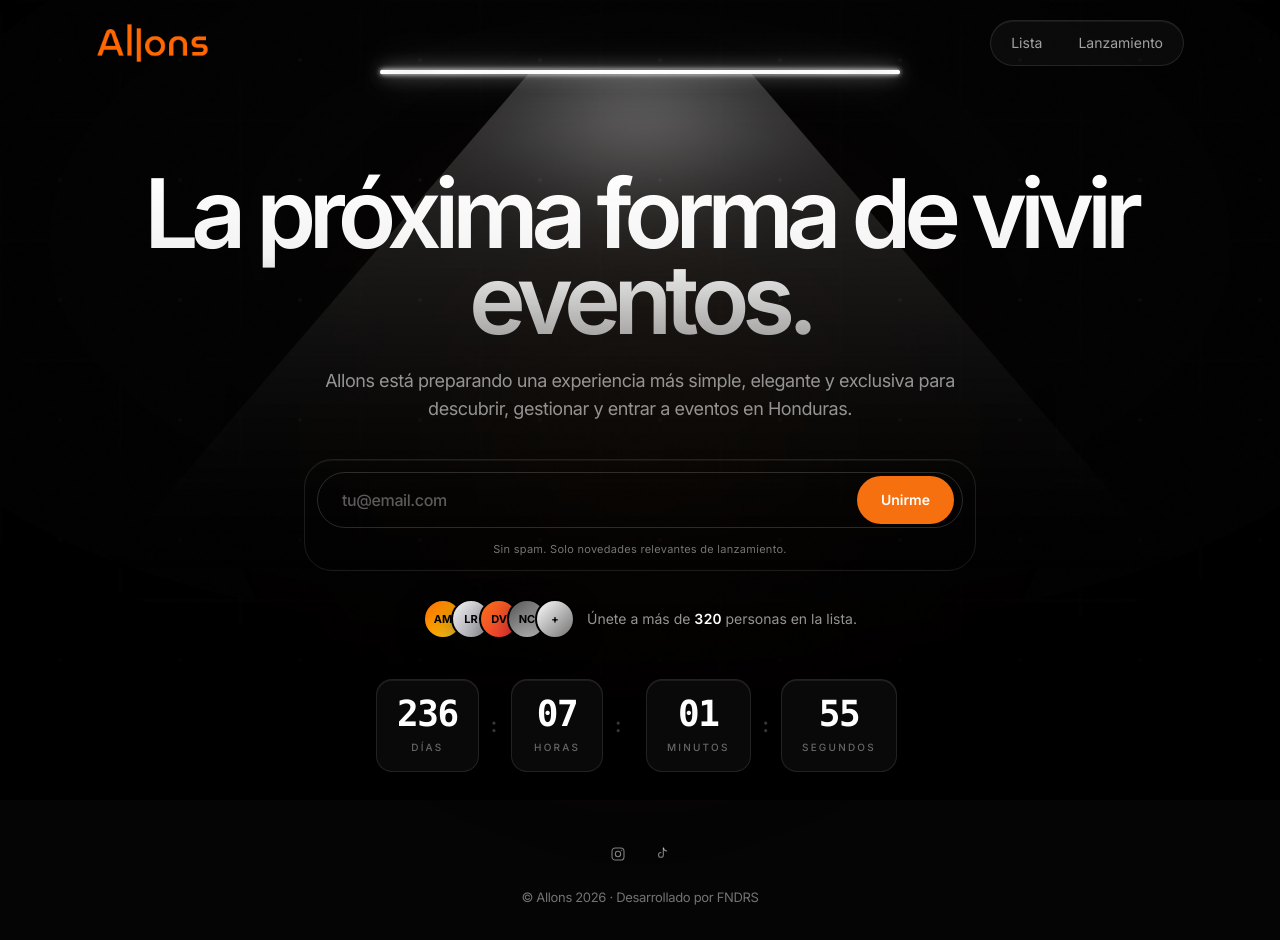
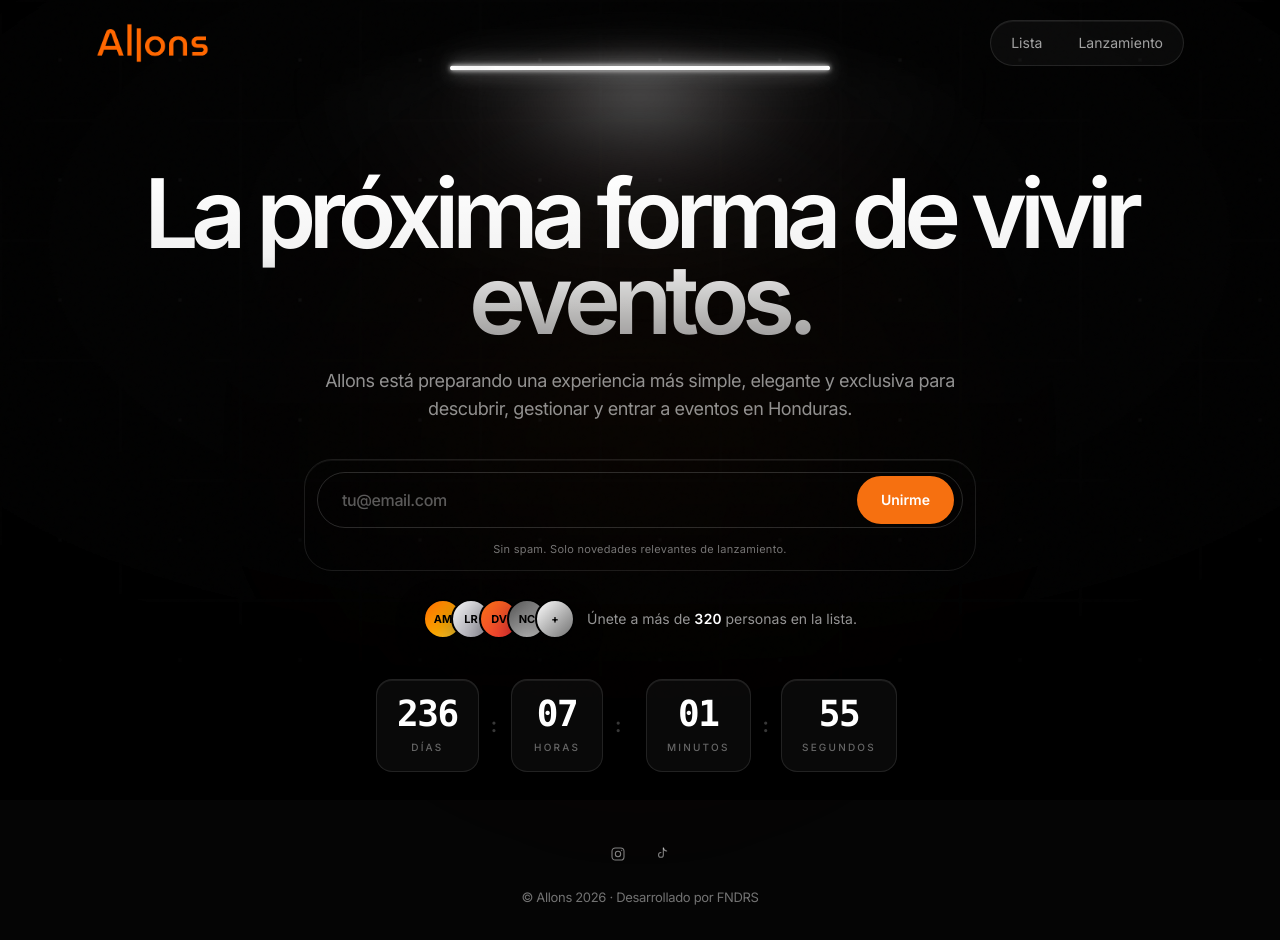
Before and after one commit to FNDRS/allons-waitlist, a Next.js app: page / in a window 1280 px wide. Shown: the top 940 px of the page. Built offline with nearby package versions, Linux system fonts and the light colour scheme; no server answers.

Commit message:
style(spotlight): refine hero spotlight styles for improved visual clarity. Adjust dimensions and gradients for the spotlight effect, enhancing the overall appearance and softening the ambient light spill.

```diff
--- a/src/app/globals.css
+++ b/src/app/globals.css
@@ -55,11 +55,11 @@
    ───────────────────────────────────────────── */
 .hero-spotlight {
   --hero-spot-mul: 1;
-  --hero-spot-top: clamp(64px, 9vh, 110px);
-  --hero-spot-bar-w: clamp(300px, 42vw, 520px);
-  --hero-spot-cone-w: clamp(760px, 86vw, 1320px);
-  --hero-spot-cone-h: clamp(480px, 64vh, 740px);
-  --hero-spot-blur: 38px;
+  --hero-spot-top: clamp(60px, 8.5vh, 100px);
+  --hero-spot-bar-w: clamp(220px, 30vw, 380px);
+  --hero-spot-cone-w: clamp(560px, 64vw, 980px);
+  --hero-spot-cone-h: clamp(380px, 52vh, 600px);
+  --hero-spot-blur: 24px;
 
   position: fixed;
   inset: 0;
@@ -67,8 +67,8 @@
   z-index: 4;
 }
 
-/* Downward trapezoidal cone — Retainly-style: hot core under the bar
-   with a wide, soft trapezoidal spill that fades into black. */
+/* Soft pool of light under the lamp bar — no visible cone edges,
+   just two stacked elliptical halos that fade naturally into black. */
 .hero-spotlight::before {
   content: "";
   position: absolute;
@@ -78,25 +78,21 @@
   height: var(--hero-spot-cone-h);
   transform: translateX(-50%);
   background:
-    /* Hot core right under the lamp bar */
+    /* Tight, brighter pool right under the bar */
     radial-gradient(
-      ellipse 22% 38% at 50% 0%,
-      rgba(255, 255, 255, calc(0.5 * var(--hero-spot-mul))) 0%,
-      rgba(255, 255, 255, calc(0.22 * var(--hero-spot-mul))) 30%,
-      rgba(255, 255, 255, calc(0.06 * var(--hero-spot-mul))) 65%,
+      ellipse 26% 36% at 50% 0%,
+      rgba(255, 255, 255, calc(0.36 * var(--hero-spot-mul))) 0%,
+      rgba(255, 255, 255, calc(0.16 * var(--hero-spot-mul))) 28%,
+      rgba(255, 255, 255, calc(0.05 * var(--hero-spot-mul))) 58%,
       rgba(255, 255, 255, 0) 90%
     ),
-    /* Broad cone spill */
-    linear-gradient(
-      180deg,
-      rgba(255, 255, 255, calc(0.2 * var(--hero-spot-mul))) 0%,
-      rgba(255, 255, 255, calc(0.1 * var(--hero-spot-mul))) 28%,
-      rgba(255, 255, 255, calc(0.035 * var(--hero-spot-mul))) 60%,
-      rgba(255, 255, 255, calc(0.008 * var(--hero-spot-mul))) 82%,
-      rgba(255, 255, 255, 0) 100%
+    /* Wider soft halo for ambient spill */
+    radial-gradient(
+      ellipse 52% 68% at 50% 4%,
+      rgba(255, 255, 255, calc(0.1 * var(--hero-spot-mul))) 0%,
+      rgba(255, 255, 255, calc(0.035 * var(--hero-spot-mul))) 40%,
+      rgba(255, 255, 255, 0) 82%
     );
-  /* Trapezoid: narrow at top (matches bar), broad at bottom */
-  clip-path: polygon(40% 0%, 60% 0%, 100% 100%, 0% 100%);
   filter: blur(var(--hero-spot-blur));
 }
 
```
